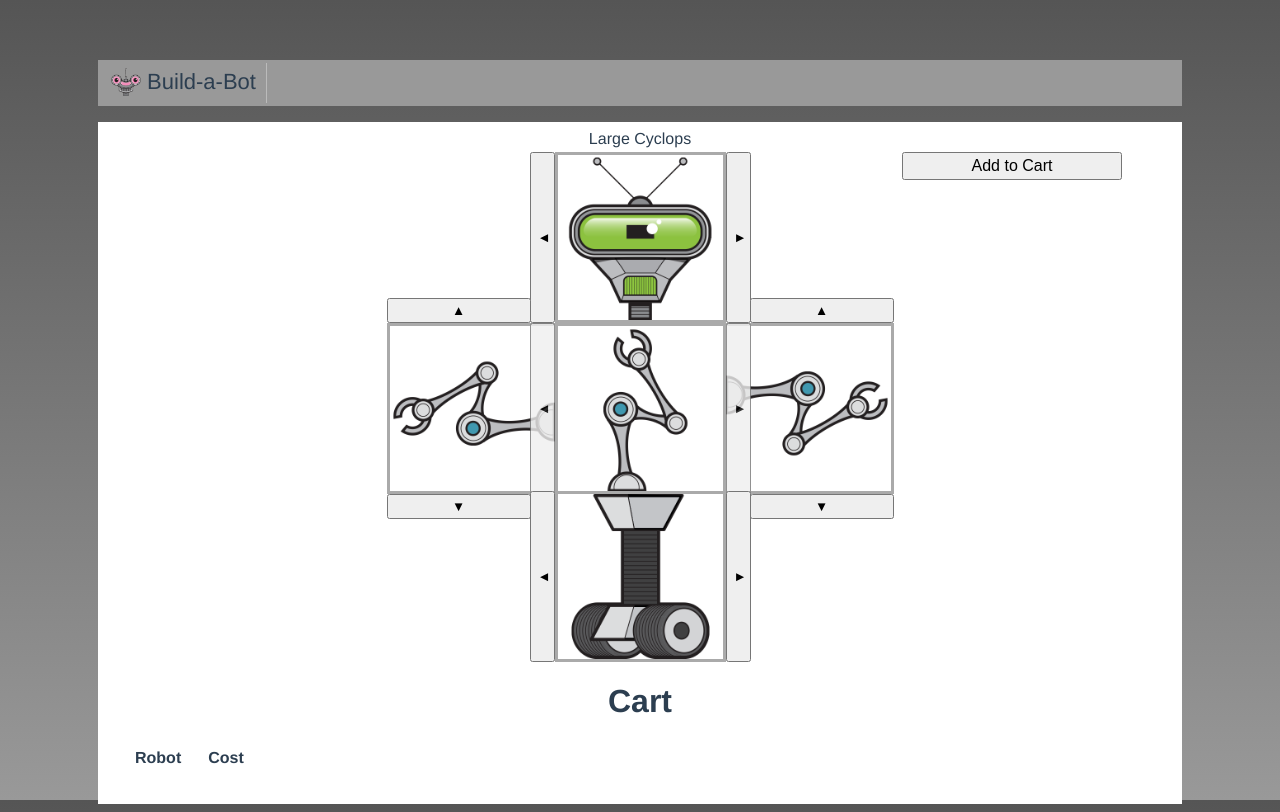
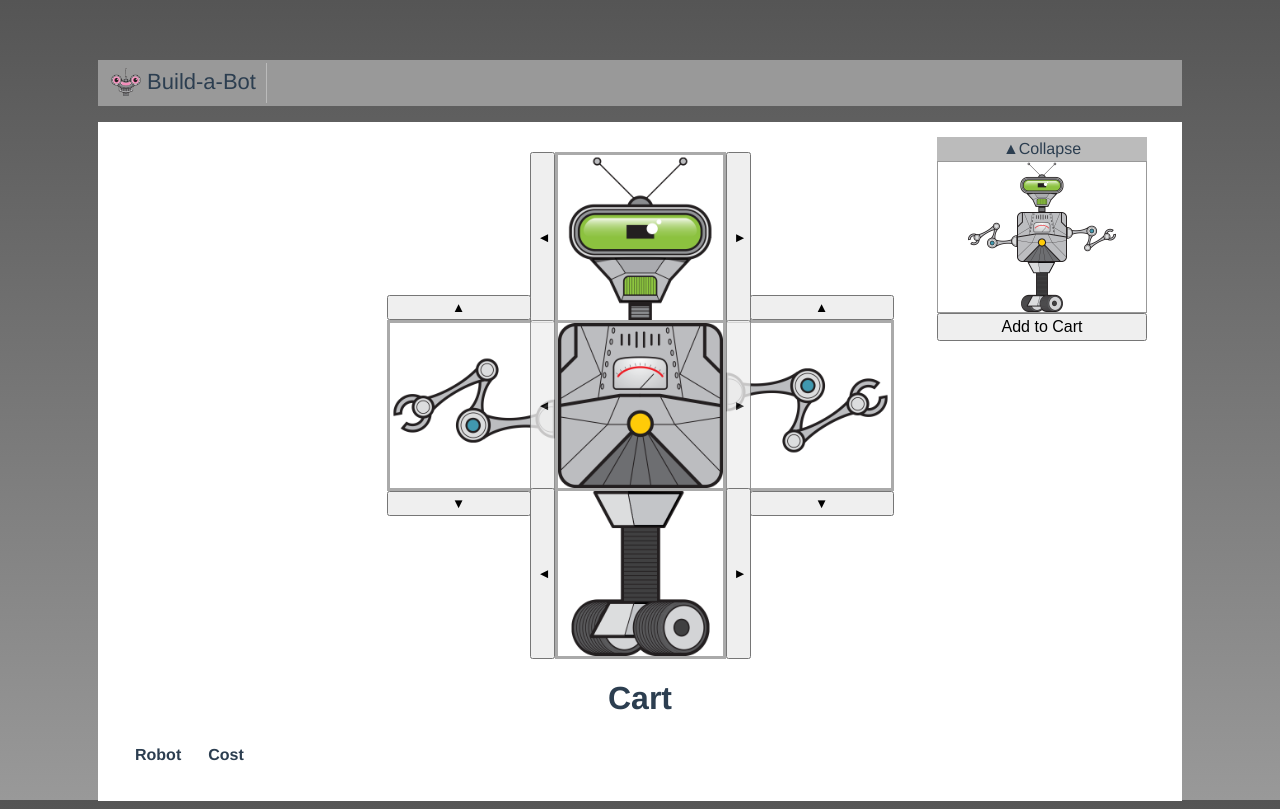
Before and after one commit to jsuen123/build-a-bot, a Vue app: page / in a window 1280 px wide. Built offline with nearby package versions, Linux system fonts and the light colour scheme.

Commit message:
Moved parts into child components. Added Collapsible child component.

```diff
--- a/src/App.vue
+++ b/src/App.vue
@@ -37,7 +37,7 @@
 
 </style>
 
-<style scoped>
+<style>
 
 #app {
   font-family: Avenir, Helvetica, Arial, sans-serif;
--- /dev/null
+++ b/src/shared/CollapsibleSection.vue
@@ -0,0 +1,27 @@
+<template>
+  <div>
+    <div class="header">
+      <span v-if="open" @click="open = !open">&#x25B2;Collapse</span>
+      <span v-if="!open" @click="open = !open">&#x25B2;Expand</span>
+    </div>
+    <slot v-if="open">
+    </slot>
+  </div>
+</template>
+
+<script>
+export default {
+  name: 'CollapsibleSection',
+  data() {
+    return { open: true };
+  },
+};
+</script>
+
+<style scoped>
+.header {
+  background-color: #bbb;
+  padding: 3px;
+  cursor: pointer;
+}
+</style>
```
Also changed, not shown: src/build/PartSelector.vue (added), src/build/RobotBuilder.vue.
